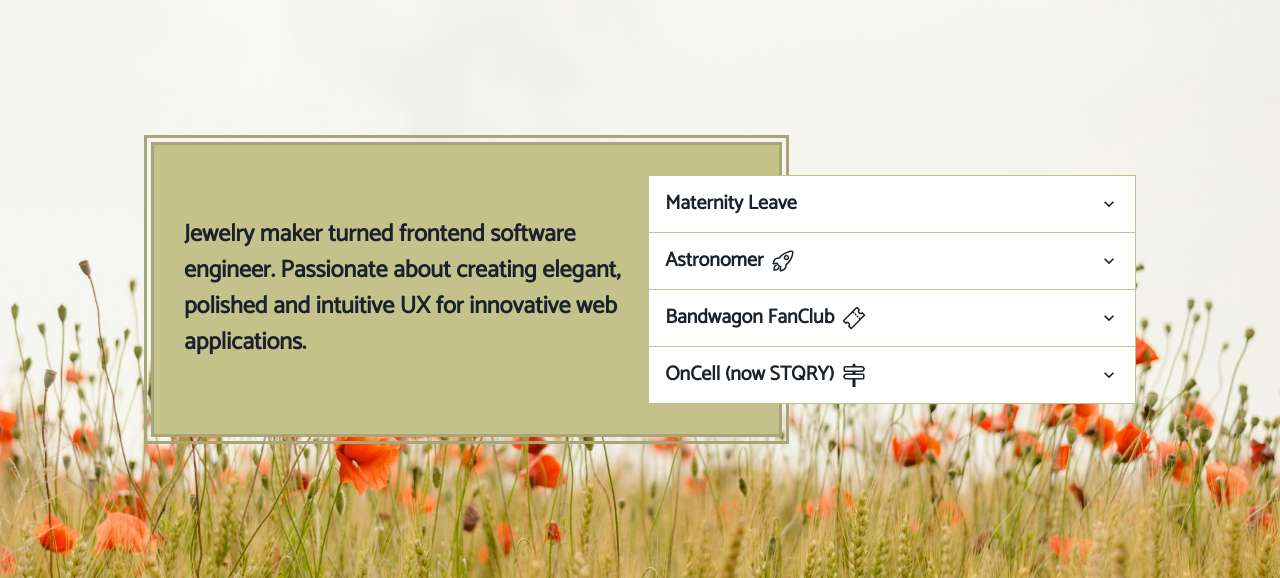
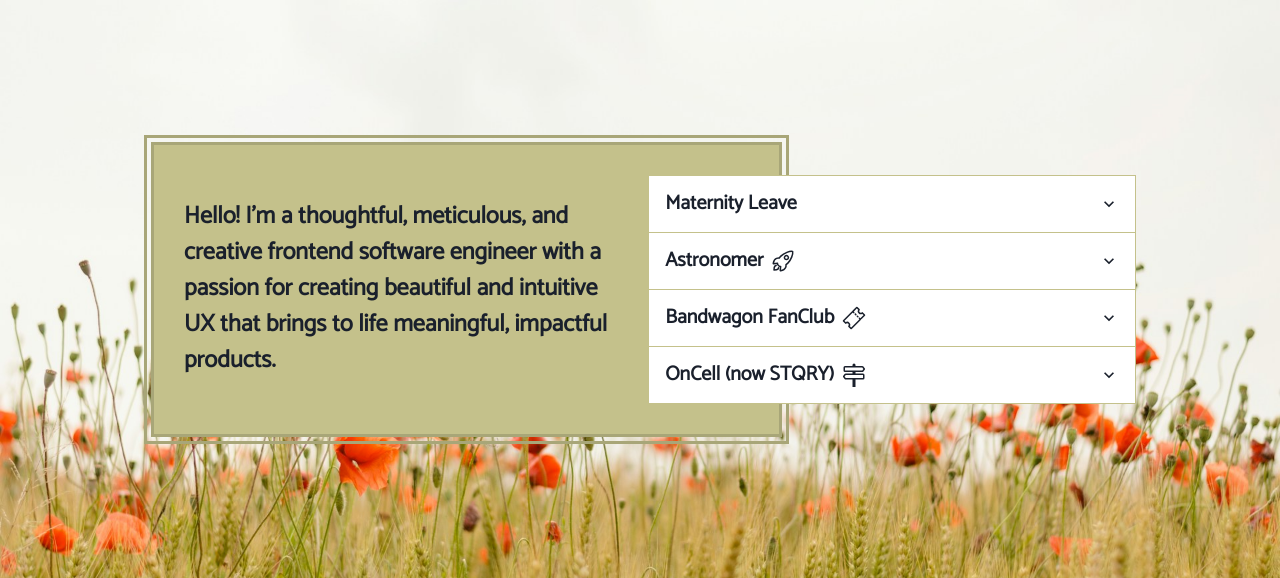
Before and after one commit to brittanyleigh/22-portfolio, a Gatsby site: page / in a window 1280 px wide. Shown: the part 115-693 px from the top of the page. Built offline with nearby package versions, Linux system fonts and the light colour scheme; Gatsby itself is replaced by a stand-in of ours; some icons are missing; a web font is replaced by a local one.

Commit message:
update intro

```diff
--- a/src/components/Employment/Intro.js
+++ b/src/components/Employment/Intro.js
@@ -11,8 +11,9 @@ function Intro() {
         fontSize={{ base: "xl", md: "2xl" }}
         fontWeight="bold"
       >
-        Jewelry maker turned frontend software engineer. Passionate
-        about creating elegant, polished and intuitive UX for innovative web applications.
+        Hello! I'm a thoughtful, meticulous, and creative frontend software
+        engineer with a passion for creating beautiful and intuitive UX that
+        brings to life meaningful, impactful products.
       </Text>
     </Box>
   );
```
